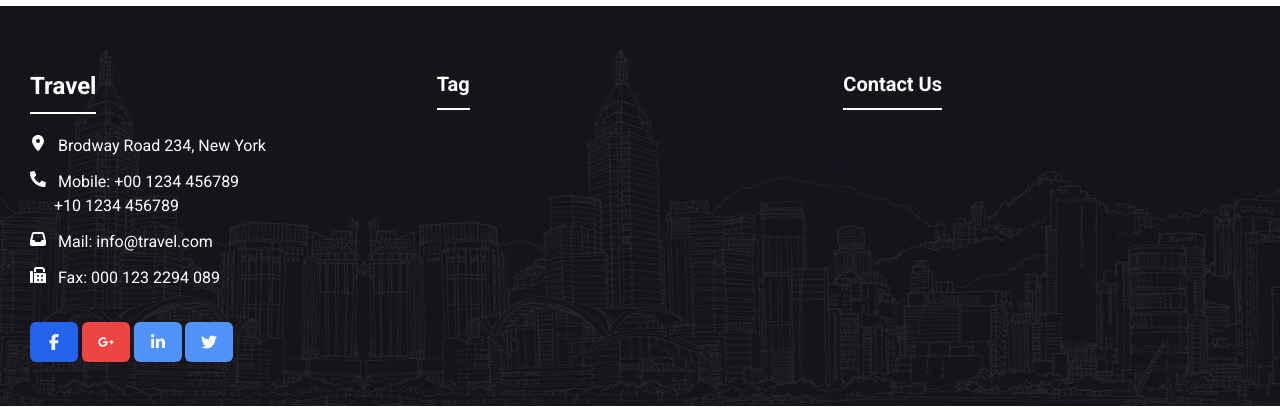
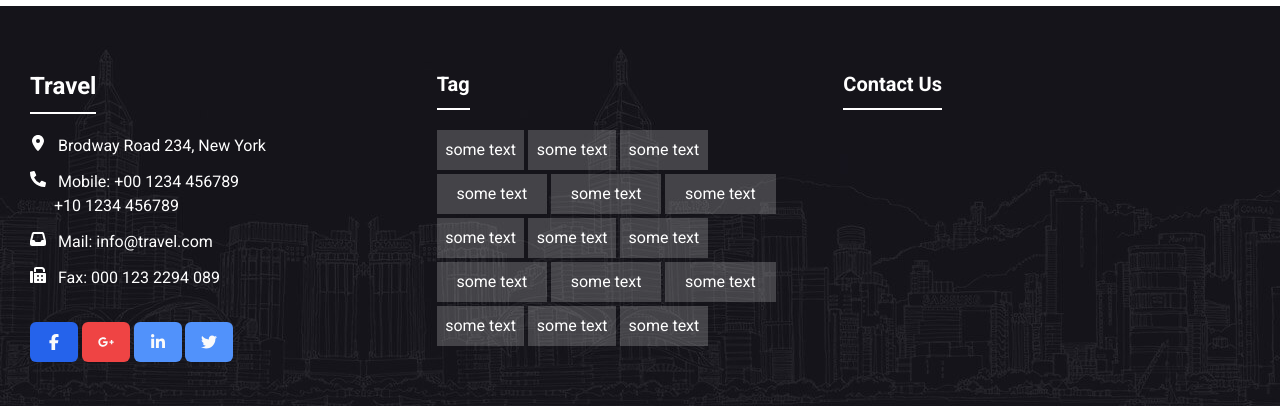
Before and after one commit to muhammadali246397/traveler, a React (Vite) app: page / in a window 1280 px wide. Shown: the part 3517-3929 px from the top of the page. Built offline with nearby package versions, Linux system fonts and the light colour scheme; no server answers.

Commit message:
making another part of footer

```diff
--- a/src/components/Footer.tsx
+++ b/src/components/Footer.tsx
@@ -1,9 +1,10 @@
 import Container from "@/lib/Container";
 import img from '../assets/footer.jpg'
-import { FaFacebook, FaFacebookF, FaFax, FaInbox, FaLinkedinIn, FaLocationDot } from "react-icons/fa6";
-import { FaGooglePlusG, FaLinkedin, FaPhoneAlt, FaTwitter } from "react-icons/fa";
+import { FaFacebookF, FaFax, FaInbox, FaLinkedinIn, FaLocationDot } from "react-icons/fa6";
+import { FaGooglePlusG, FaPhoneAlt, FaTwitter } from "react-icons/fa";
 
 import { Button } from "./ui/button";
+import { Link } from "react-router-dom";
 
 const Footer = () => {
     return (
@@ -28,7 +29,37 @@ const Footer = () => {
 
                         </div>
                     </div>
-                    <div className="text-white "><span className="border-b-2 border-white py-3 text-xl font-semibold">Tag</span></div>
+                    <div>
+                        <div className="text-white "><span className="border-b-2 border-white py-3 text-xl font-semibold">Tag</span></div>
+                        <div className="mt-8 grid gap-1">
+                            <div className="w-8/12 h-10 grid grid-cols-3 gap-1">
+                                <Link to='/' className="bg-white bg-opacity-20 text-white hover:bg-blue-500 flex justify-center items-center ">some text</Link>
+                                <Link to='/' className="bg-white bg-opacity-20 text-white hover:bg-blue-500 flex justify-center items-center ">some text</Link>
+                                <Link to='/' className="bg-white bg-opacity-20 text-white hover:bg-blue-500 flex justify-center items-center ">some text</Link>
+                            </div>
+                            <div className="w-10/12 grid grid-cols-3 gap-1 h-10">
+                            <Link to='/' className="bg-white bg-opacity-20 text-white hover:bg-blue-500 flex justify-center items-center ">some text</Link>
+                            <Link to='/' className="bg-white bg-opacity-20 text-white hover:bg-blue-500 flex justify-center items-center ">some text</Link>
+                            <Link to='/' className="bg-white bg-opacity-20 text-white hover:bg-blue-500 flex justify-center items-center ">some text</Link>
+                            </div>
+                            <div className="w-8/12 h-10 grid grid-cols-3 gap-1">
+                            <Link to='/' className="bg-white bg-opacity-20 text-white hover:bg-blue-500 flex justify-center items-center ">some text</Link>
+                            <Link to='/' className="bg-white bg-opacity-20 text-white hover:bg-blue-500 flex justify-center items-center ">some text</Link>
+                            <Link to='/' className="bg-white bg-opacity-20 text-white hover:bg-blue-500 flex justify-center items-center ">some text</Link>
+
+                            </div>
+                            <div className="w-10/12 grid grid-cols-3 gap-1 h-10">
+                            <Link to='/' className="bg-white bg-opacity-20 text-white hover:bg-blue-500 flex justify-center items-center ">some text</Link>
+                            <Link to='/' className="bg-white bg-opacity-20 text-white hover:bg-blue-500 flex justify-center items-center ">some text</Link>
+                            <Link to='/' className="bg-white bg-opacity-20 text-white hover:bg-blue-500 flex justify-center items-center ">some text</Link>
+                            </div>
+                            <div className="w-8/12 h-10 grid grid-cols-3 gap-1">
+                            <Link to='/' className="bg-white bg-opacity-20 text-white hover:bg-blue-500 flex justify-center items-center ">some text</Link>
+                            <Link to='/' className="bg-white bg-opacity-20 text-white hover:bg-blue-500 flex justify-center items-center ">some text</Link>
+                            <Link to='/' className="bg-white bg-opacity-20 text-white hover:bg-blue-500 flex justify-center items-center ">some text</Link>
+                            </div>
+                        </div>
+                    </div>
                     <div className="text-white "><span className="border-b-2 border-white py-3 text-xl font-semibold">Contact Us</span></div>
 
                 </div>
```
